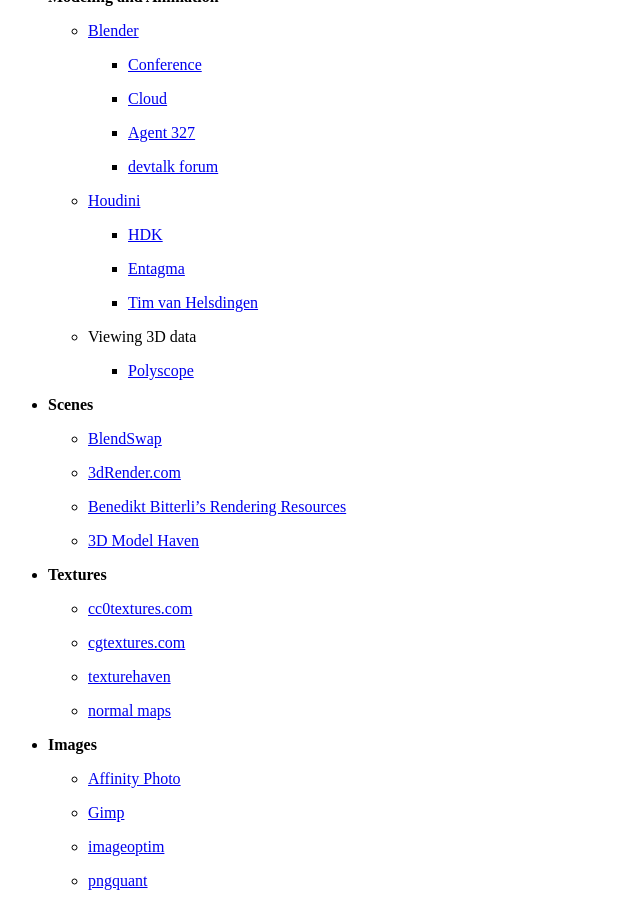
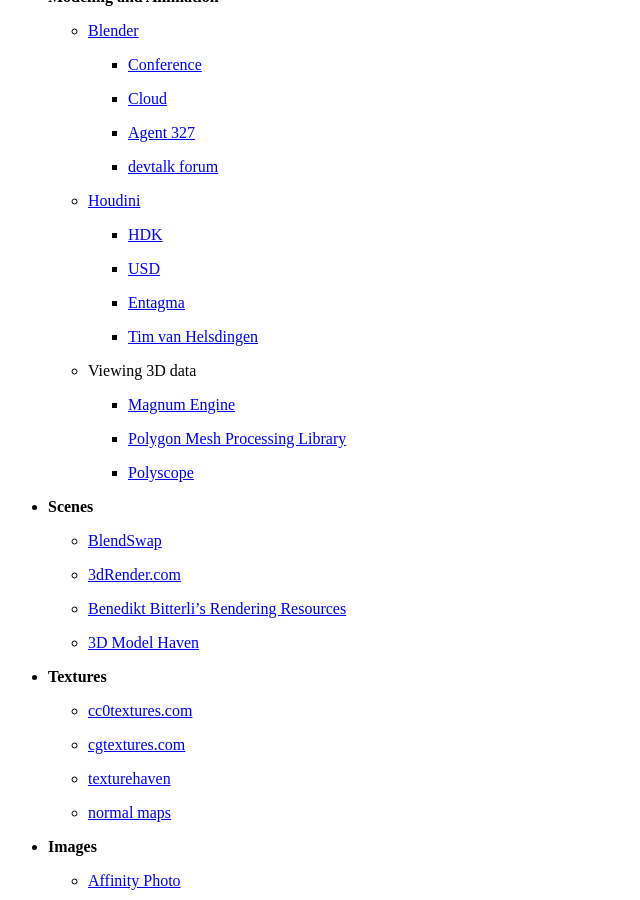
Before and after one commit to wahn/jan_walter_org, a Jekyll site: the page built from links/index.md, in a window 1280 px wide and 900 px high, scrolled down 4239 px. Shown: the whole window, without its empty margins (0-640 px from the left). Built offline with Jekyll 4.4.1, drawn with Linux system fonts in a browser that asks for light colours; Markdown is read by kramdown in place of the engine named in the settings.

Commit message:
Links to the Magnum Engine and Polygon Mesh Processing Library.

```diff
--- a/links/index.md
+++ b/links/index.md
@@ -287,11 +287,17 @@
 
         + [HDK](https://www.sidefx.com/docs/hdk15.0)
 
+        + [USD](https://www.sidefx.com/tutorials/renderman-shipshape-art-challenge-in-solaris)
+
         + [Entagma](https://entagma.com/)
 
         + [Tim van Helsdingen](https://timvanhelsdingen.com/howdini101-master-the-fundamentals/)
 
     - Viewing 3D data
+
+        + [Magnum Engine](https://magnum.graphics)
+
+        + [Polygon Mesh Processing Library](http://www.pmp-library.org)
 
         + [Polyscope](http://polyscope.run)
 
```
